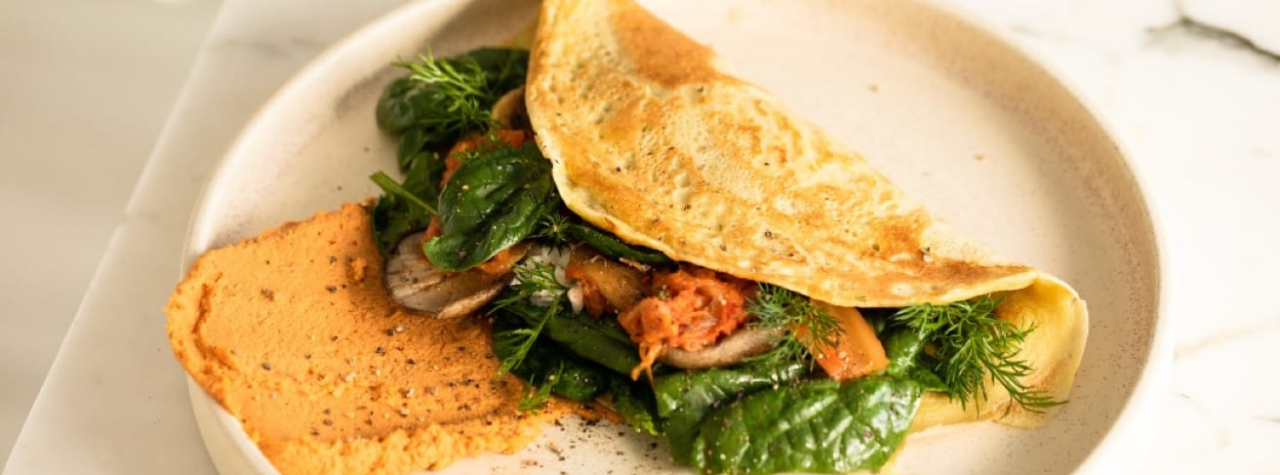
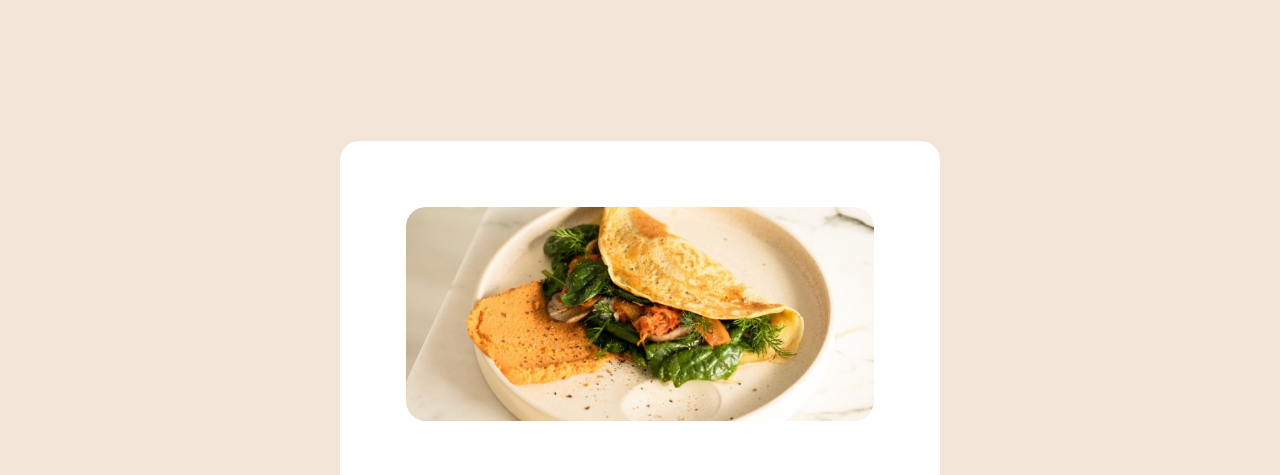
Before and after one commit to ortiz-antonio/frontend-mentor, a website built with Vite: page challenges/recipe-page/index.html in a window 1280 px wide. Shown: the top 475 px of the page. Built offline with nearby package versions, Linux system fonts and the light colour scheme.

Commit message:
added desktop version of recipe page

```diff
--- a/challenges/recipe-page/assets/style.css
+++ b/challenges/recipe-page/assets/style.css
@@ -4,6 +4,7 @@
 
   font-style: normal;
   font-size: 16px;
+  --mx: 11%;
 
   --white: hsl(0, 0%, 100%);
   --stone-100: hsl(30, 54%, 90%);
@@ -55,7 +56,7 @@ hr {
 
 main {
   background-color: var(--white);
-  margin: 0 11%;
+  margin: 0 var(--mx);
 }
 
 table {
@@ -70,7 +71,7 @@ td {
   padding: 12px;
 }
 
-.hero-art {
+.art {
   width: 100%;
 }
 
@@ -79,10 +80,36 @@ td {
 }
 
 footer {
-  margin: 40px 11%;
+  margin: 40px var(--mx);
 }
 
 footer a {
   text-decoration: none;
   color: var(--brown-800);
 }
+.container {
+  background-color: var(--white);
+}
+
+@media screen and (min-width: 375px) {
+  body {
+    background-color: var(--stone-100);
+    display: flex;
+    flex-direction: column;
+    align-items: center;
+  }
+
+  .container {
+    margin: var(--mx);
+    border-radius: 20px;
+    max-width: 600px;
+  }
+
+  .art-container {
+    margin: var(--mx);
+  }
+
+  .art {
+    border-radius: 20px;
+  }
+}
--- a/challenges/recipe-page/index.html
+++ b/challenges/recipe-page/index.html
@@ -19,11 +19,12 @@
     <title>Frontend Mentor | Recipe page</title>
   </head>
   <body>
-    <section class="art">
+    <div class="container">
+      <section class="art-container">
         <img
           src="assets/images/image-omelette.jpeg"
           alt="Image omelette"
-        class="hero-art"
+          class="art"
         />
       </section>
       <main>
@@ -33,8 +34,8 @@
           </header>
           <p>
             An easy and quick dish, perfect for any meal. This classic omelette
-          combines beaten eggs cooked to perfection, optionally filled with your
-          choice of cheese, vegetables, or meats.
+            combines beaten eggs cooked to perfection, optionally filled with
+            your choice of cheese, vegetables, or meats.
           </p>
         </section>
         <section class="ingredients">
@@ -77,8 +78,8 @@
             <li>
               <p>
                 <strong>Beat the eggs:</strong>In a bowl, beat the eggs with a
-              pinch of salt and pepper until they are well mixed. You can add a
-              tablespoon of water or milk for a fluffier texture.
+                pinch of salt and pepper until they are well mixed. You can add
+                a tablespoon of water or milk for a fluffier texture.
               </p>
             </li>
             <li>
@@ -90,8 +91,8 @@
             <li>
               <p>
                 <strong>Cook the omelette:</strong>Once the butter is melted and
-              bubbling, pour in the eggs. Tilt the pan to ensure the eggs evenly
-              coat the surface.
+                bubbling, pour in the eggs. Tilt the pan to ensure the eggs
+                evenly coat the surface.
               </p>
             </li>
             <li>
@@ -110,8 +111,8 @@
             </li>
             <li>
               <p>
-              <strong> Enjoy:</strong>Serve hot, with additional salt and pepper
-              if needed.
+                <strong> Enjoy:</strong>Serve hot, with additional salt and
+                pepper if needed.
               </p>
             </li>
           </ol>
@@ -152,5 +153,6 @@
           >Frontend Mentor</a
         >. Coded by <a href="https://ortiz.studio">Antonio Ortiz</a>.
       </footer>
+    </div>
   </body>
 </html>
```
Lines whose indentation alone changed are shown as unchanged.
